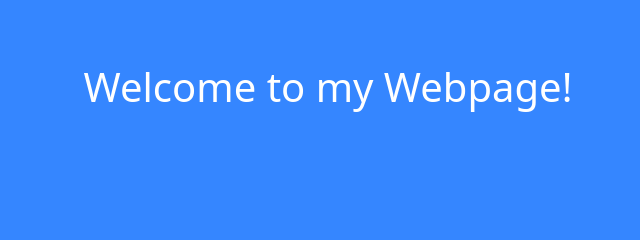
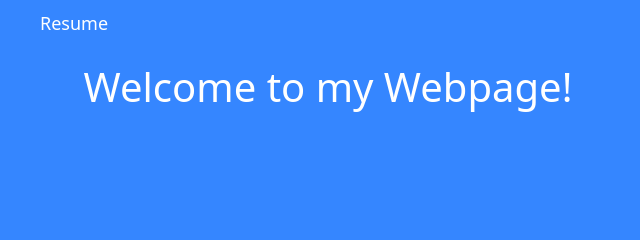
Before and after one commit to Jeffrey2444/jeffwebsite, a plain HTML site: page index.html in a window 1280 px wide. Shown: the top 240 px of the page, 312-952 px from the left. Drawn offline with nearby package versions, Linux system fonts and the light colour scheme; files whose address does not match are found by name.

Commit message:
Update index.html

```diff
--- a/index.html
+++ b/index.html
@@ -26,6 +26,9 @@
         <li >
           <a href="./contact-us.html">Contact</a>
         </li>
+        <li >
+            <a href="./resume.html">Resume</a>
+          </li>
 
     </div>
   </div>
```
